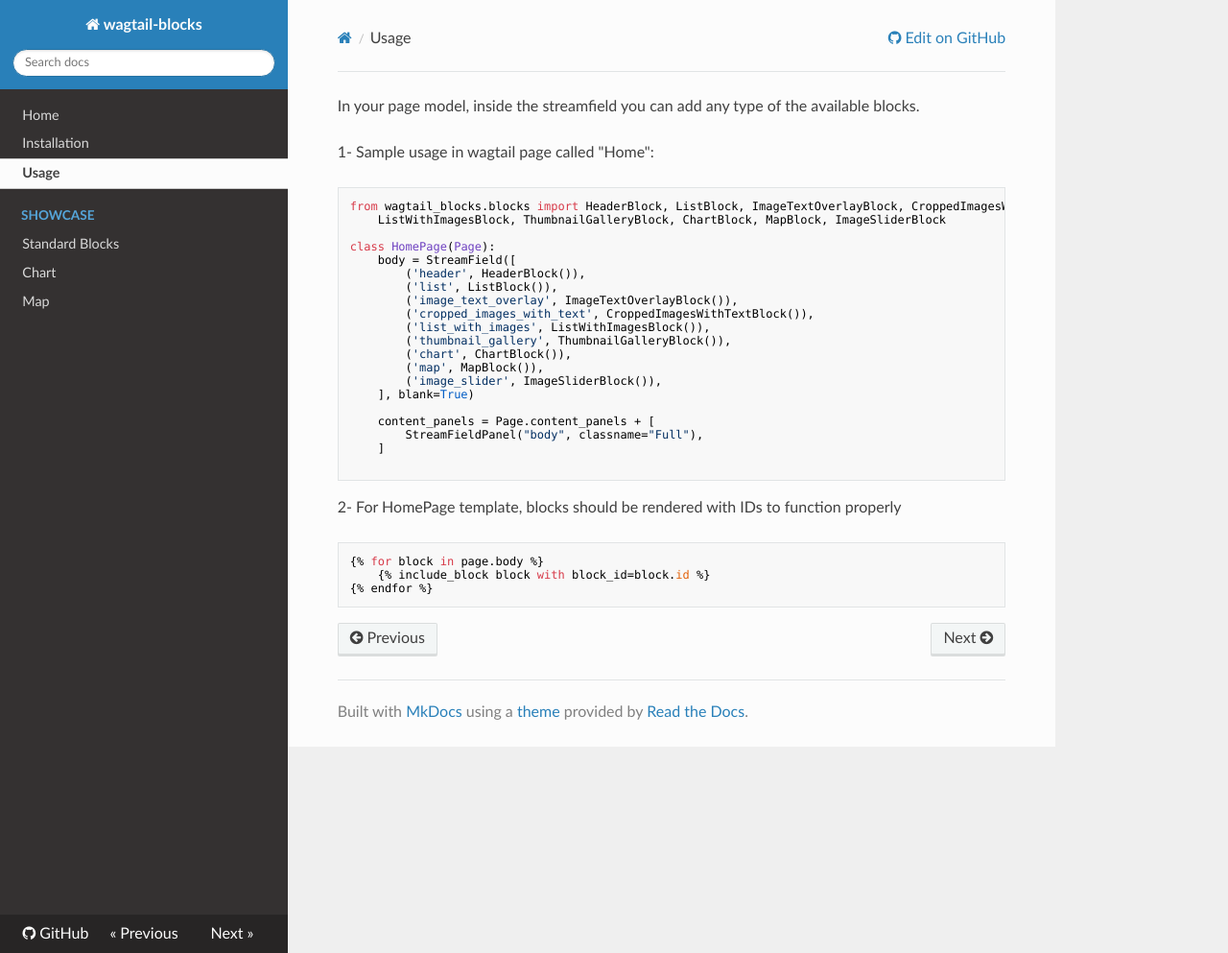
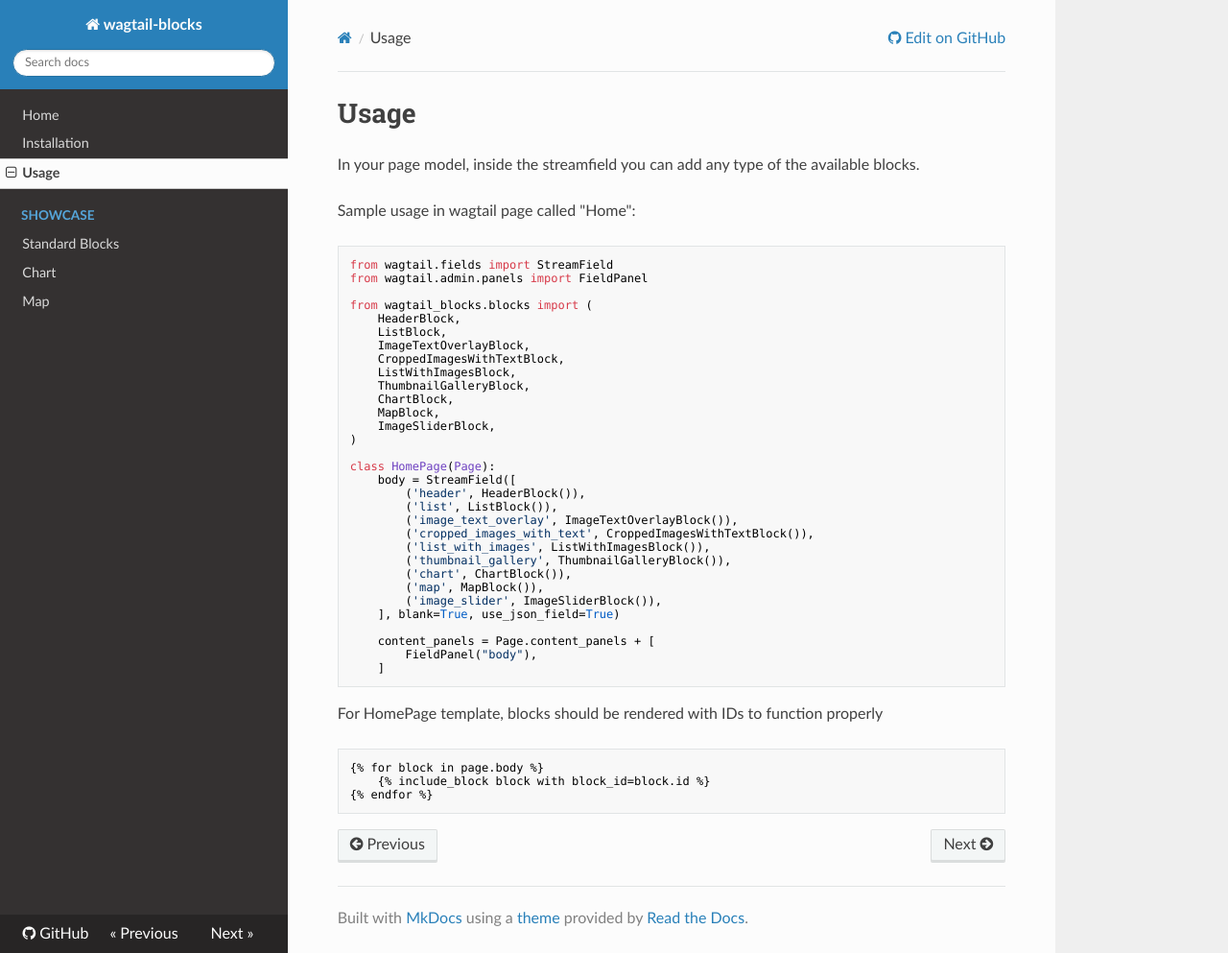
Before and after one commit to ibrahimawadhamid/wagtail_blocks, an MkDocs documentation site: the page built from docs/usage.md, in a window 1280 px wide and 993 px high. Shown: the whole window at 96% size. Built offline with MkDocs 1.6.1, drawn with Linux system fonts in a browser that asks for light colours; nearby versions of some CDN libraries; old or Windows-style settings are respelled for this version of MkDocs.

Commit message:
Update docs

````diff
--- a/docs/usage.md
+++ b/docs/usage.md
@@ -1,9 +1,24 @@
+# Usage
+
 In your page model, inside the streamfield you can add any type of the available blocks.
 
-1- Sample usage in wagtail page called "Home":
+Sample usage in wagtail page called "Home":
+
 ```python
-from wagtail_blocks.blocks import HeaderBlock, ListBlock, ImageTextOverlayBlock, CroppedImagesWithTextBlock, \
-    ListWithImagesBlock, ThumbnailGalleryBlock, ChartBlock, MapBlock, ImageSliderBlock
+from wagtail.fields import StreamField
+from wagtail.admin.panels import FieldPanel
+
+from wagtail_blocks.blocks import (
+    HeaderBlock,
+    ListBlock,
+    ImageTextOverlayBlock,
+    CroppedImagesWithTextBlock,
+    ListWithImagesBlock,
+    ThumbnailGalleryBlock,
+    ChartBlock,
+    MapBlock,
+    ImageSliderBlock,
+)
 
 class HomePage(Page):
     body = StreamField([
@@ -16,15 +31,16 @@ class HomePage(Page):
         ('chart', ChartBlock()),
         ('map', MapBlock()),
         ('image_slider', ImageSliderBlock()),
-    ], blank=True)
+    ], blank=True, use_json_field=True)
 
     content_panels = Page.content_panels + [
-        StreamFieldPanel("body", classname="Full"),
+        FieldPanel("body"),
     ]
+```
 
-```
-2- For HomePage template, blocks should be rendered with IDs to function properly
-```
+For HomePage template, blocks should be rendered with IDs to function properly
+
+```html
 {% for block in page.body %}
     {% include_block block with block_id=block.id %}
 {% endfor %}
````
Also changed, not shown: README.md (+41 -23 lines), docs/index.md (+18 -16 lines), docs/installation.md (+7 -3 lines), docs/showcase/chart.md (+17 -9 lines), docs/showcase/map.md (+8 -6 lines), docs/showcase/standard-blocks.md (+17 -7 lines), docs/showcase/screenshots/standard-blocks/HeaderBlock-use.PNG, docs/showcase/screenshots/standard-blocks/ListBlock-use.PNG, docs/showcase/screenshots/streamfield-v5.PNG (added), docs/showcase/screenshots/streamfield.PNG (deleted).
